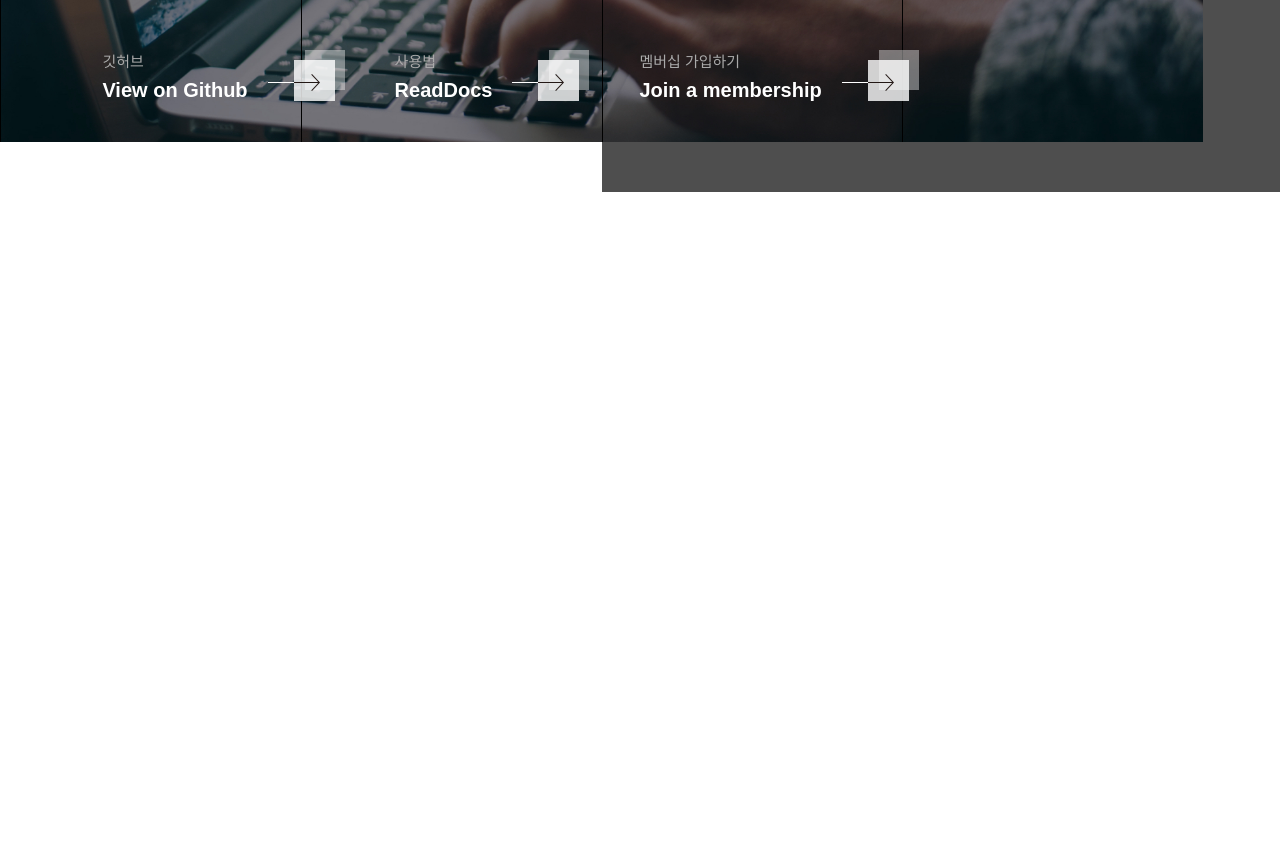
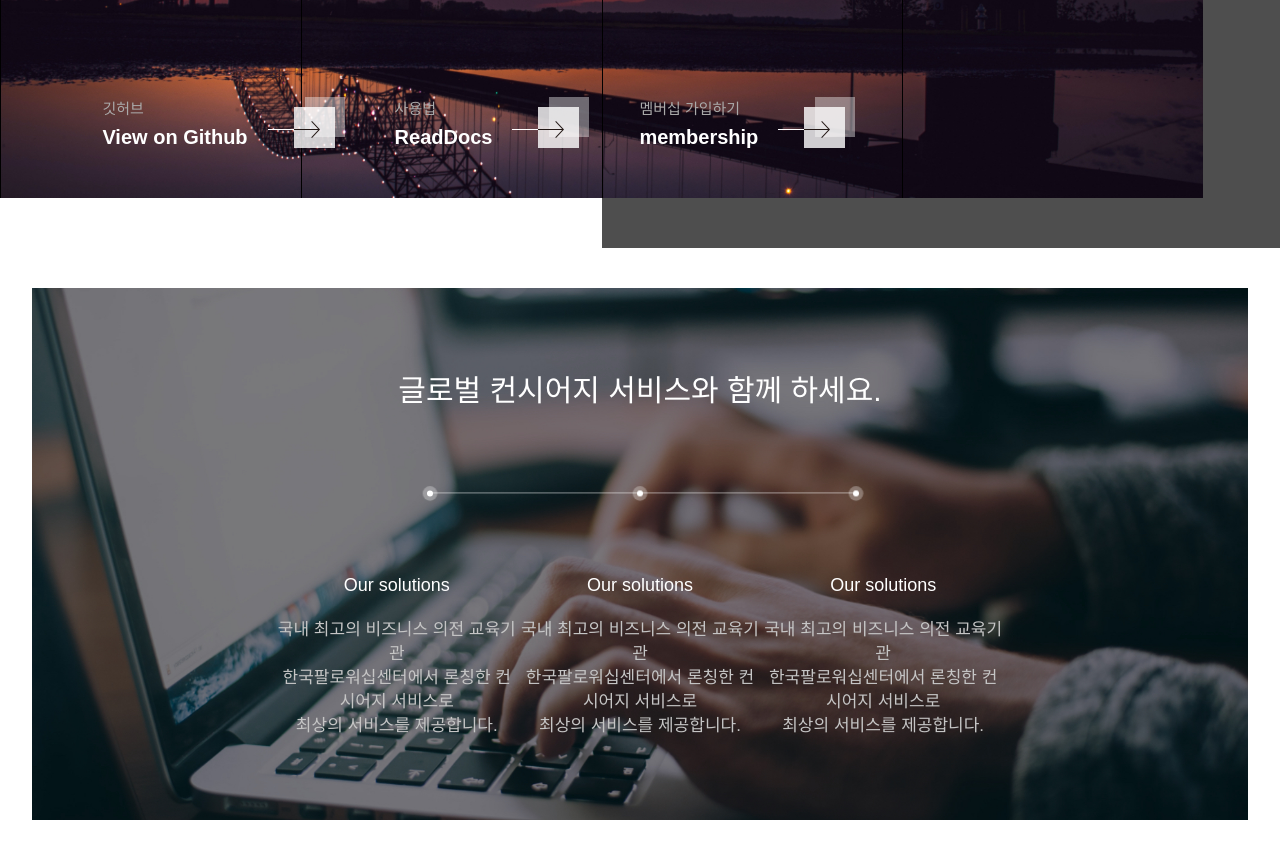
Before and after one commit to devCoderian/json-publishing, a plain HTML site: page index.html in a window 1280 px wide. Shown: the part 504-1364 px from the top of the page. Before the commit the page ends 800 px from the top, so only its background shows below. Drawn offline with Linux system fonts and the light colour scheme; a web font is replaced by a local one.

Commit message:
about page

```diff
--- a/css/main.css
+++ b/css/main.css
@@ -25,6 +25,7 @@
     /* 포지션 줄 경우 위치 정보 주기 */
     top: 0;
     background: #000;
+    z-index: 100;
 
 }
 header .logo{
@@ -127,6 +128,7 @@
 section.visual .img{
     position: relative;
     /* 안에 타이틀 글자 값 위치(absolute) 주기 위해 */
+    /* 이미지 1.3 scale 넘치는 부분 잘라줌 */
     overflow: hidden;
     text-align: center;
     width:94%;
@@ -165,7 +167,7 @@
 
 
 section.visual .menu li a{
-    background-color: red;
+    /* background-color: red; */
     display: block;
     color: #fff;
 }
@@ -272,10 +274,11 @@
 section.visual .img .mask.d {animation-name: mask; animation-duration: 1s; } */
 
 section.visual .img .mask.a{animation-name: mask; animation-duration: 0.4s;}
- section.visual .img .mask.b{animation-name: mask; animation-duration: 0.6s;}
- section.visual .img .mask.c{animation-name: mask; animation-duration: 0.8s;}
- section.visual .img .mask.d{animation-name: mask; animation-duration: 1s;}
- /* 텍스트 애니메이션 */
+section.visual .img .mask.b{animation-name: mask; animation-duration: 0.6s;}
+section.visual .img .mask.c{animation-name: mask; animation-duration: 0.8s;}
+section.visual .img .mask.d{animation-name: mask; animation-duration: 1s;}
+
+/* 텍스트 애니메이션 */
  @keyframes slide-up{
      0%{opacity: 0;}
      40%{opacity: 0; transform: translateY(40px);}
@@ -291,16 +294,100 @@
  section.visual .menu{
     animation-name: slide-up; animation-duration: 2.8s;
  }
-
  section.visual .img img{
     transform: scale(1);
     animation-name: scaleani;
     animation-duration: 2s;
  }
 
+ @keyframes scaleani{
+    0%{transform: scale(1.3);}
+   30%{transform: scale(1.3);}
+}
 
- @keyframes scaleani{
-     0%{transform: scale(1.3)};
-    30%{transform: scale(1.3)};
-    /* 100%일때는 위에 scale(1)로 감 */
+
+ /* 100%일때는 위에 scale(1)로 감 */
+
+
+ /* SECTION HEADER */
+section.about{
+    width: 95%;
+    margin: 40px auto;
+    text-align: center;
+    /* 상하 마진 기준이 될 수 있도록  */
+    position: relative;
  }
+
+ section.about img{
+     width: 100%;
+ }
+
+ section.about .inner{
+    width: 100%;
+    position: absolute;
+    left: 50%;
+    top:50%;
+    /* 축에서 기준점 옮기기 */
+    transform: translate(-50%, -50%);
+    /* background-color: red; */
+}
+/* https://firerope.tistory.com/4 */
+section.about .inner h2{
+    font-size: 30px;
+    color: #fff;
+    font-weight: normal;
+}
+
+section.about .inner .line{
+   width: 35%;
+   margin: 80px auto;
+   position: relative;
+   /* background: yellow; */
+}
+section.about .inner .line span{
+    display: block;
+    width: 100%;
+    height: 1px;
+    background-color: rgba(255, 255, 255, 0.5);
+}
+
+section.about .inner .line li{
+  width: 6px;
+  height: 6px;
+  border-radius: 50%;
+  background: #fff;
+  /* 점을 라인에 걸치기위한 포지션 */
+  position: absolute;
+}
+section.about .inner .line li.a{left: 0; top:-2px;}
+section.about .inner .line li.b{left: 50%; top:-2px; transform: translate(-50%);}
+section.about .inner .line li.c{left: 100%; top:-2px;}
+section.about .inner .line li:before {content: ''; width: 100%; height: 100%; border-radius: 50%; background: rgba(255,255, 255, 0.70); position:absolute; left: 50%; top:50%; margin-top: -3px;margin-left: -3px; animation: dot 1.5s infinite;}
+/*animation-iteration-count: infinite; 애니메이션 무한반복*/
+
+@keyframes dot {
+    100%{opacity: 1; transform: scale(3.5); opacity: 0;}
+}
+section.about .inner ul {width: 60%; margin: 0 auto;}
+section.about .inner ul li {color: #c5c5c5; float: left; width: 33.3333%; font-size: 17px; font-weight: 100; }
+section.about .inner ul li h3{font-size: 18px; margin-bottom: 20px; font-weight: normal; color:#fff;}
+
+/*animation*/
+@keyframes opacity-ani {
+    0%{opacity: 0;}
+    70%{opacity: 0;}
+}
+
+@keyframes slid-up2 {
+    0%{opacity: 0;}
+   70%{opacity: 0; transform: translateY(40px);}
+}
+
+section.about .inner h2{animation-name:slid-up; animation-duration: 0.8s; }
+section.about .inner .line span {animation-name:opacity-ani; animation-duration: 0.8s;}
+section.about .inner .line li.a {animation-name:opacity-ani; animation-duration: 1.2s;}
+section.about .inner .line li.b {animation-name:opacity-ani; animation-duration: 1.6s;}
+section.about .inner .line li.c {animation-name:opacity-ani; animation-duration: 2s;}
+section.about .inner ul li {animation-name:slid-up2; animation-duration: 2.4s;}
+section.about .inner ul li:nth-child(2) {animation-name:slid-up2; animation-duration: 2.8s;}
+section.about .inner ul li:nth-child(3) {animation-name:slid-up2; animation-duration: 3.2s;}
--- a/index.html
+++ b/index.html
@@ -25,7 +25,7 @@
         <!-- VISUAL -->
         <section class="visual">
             <div class="img">
-                <img src="img/main2_bg.jpg" alt ="main">
+                <img src="img/main_visual.jpg" alt ="main">
                 <span class="mask a"></span>
                 <span class="mask b"></span>
                 <span class="mask c"></span>
@@ -50,12 +50,47 @@
                 </li>
                 <li>
                     <a href="#">
-                        <p><span>멤버십 가입하기</span>Join a membership</p>
+                        <p><span>멤버십 가입하기</span>membership</p>
                         <span class = "arrow"><img src ="img/arrow_btn.png" alt =""></span>
                     </a>
                 </li>
             </ul>
         </section>
+        <!-- section about -->
+        <section class="about">
+            <img src ="img/main2_bg.jpg" alt ="" >
+            <div class="inner">
+                <h2>글로벌 컨시어지 서비스와 함께 하세요.</h2>
+                <div class="line">
+                    <span></span>
+                    <ul>
+                        <li class="a"></li>
+                        <li class="b"></li>
+                        <li class="c"></li>
+                    </ul>
+                </div>
+                <ul>
+                    <li>
+                        <h3>Our solutions</h3>
+                        <p>국내 최고의 비즈니스 의전 교육기관<br>
+                        한국팔로워십센터에서 론칭한 컨시어지 서비스로</p>
+                        최상의 서비스를 제공합니다.</p>
+                    </li>
+                    <li>
+                        <h3>Our solutions</h3>
+                        <p>국내 최고의 비즈니스 의전 교육기관<br>
+                        한국팔로워십센터에서 론칭한 컨시어지 서비스로</p>
+                        최상의 서비스를 제공합니다.</p>
+                    </li>
+                    <li>
+                        <h3>Our solutions</h3>
+                        <p>국내 최고의 비즈니스 의전 교육기관<br>
+                        한국팔로워십센터에서 론칭한 컨시어지 서비스로</p>
+                        최상의 서비스를 제공합니다.</p>
+                    </li>
+                </ul>
+            </div>
+        </section>
     </div>
 </body>
 </html>
```
